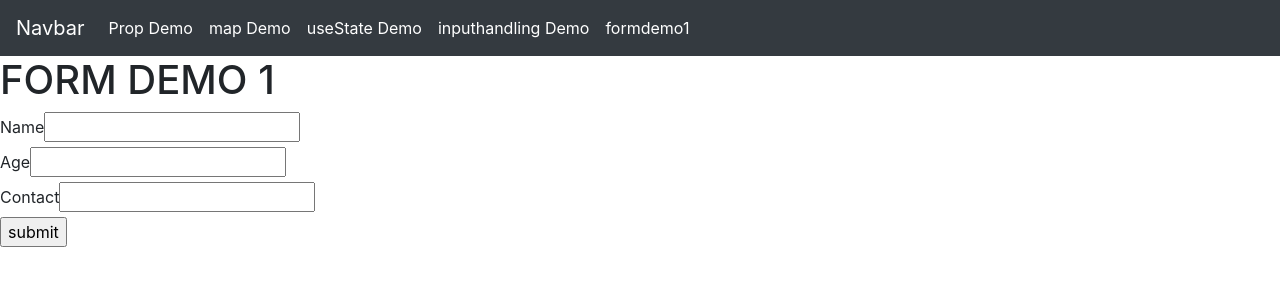
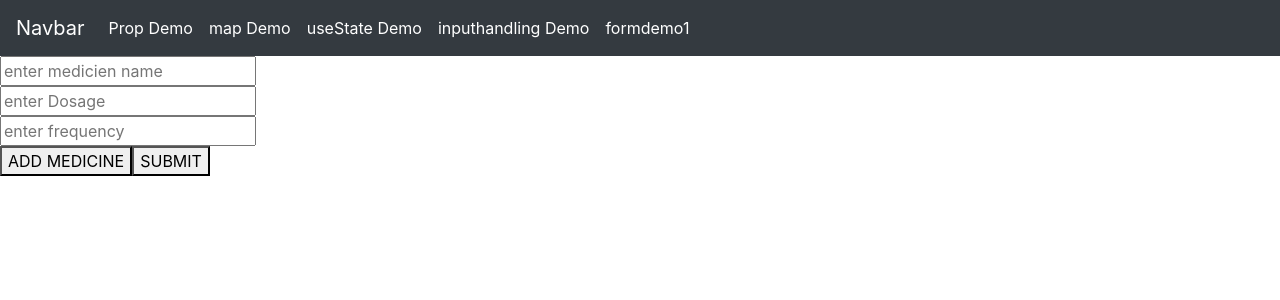
Before and after one commit to samirvithlani/mern2025-weekend, a React (Vite) app: page /formdemo1 in a window 1280 px wide. Shown: the top 300 px of the page. Built offline with nearby package versions, Linux system fonts and the light colour scheme.

Commit message:
validation

```diff
--- a/src/App.jsx
+++ b/src/App.jsx
@@ -9,6 +9,8 @@ import { UesStateDemo } from './components/UesStateDemo'
 import { UseStateDemo2 } from './components/UseStateDemo2'
 import { InputHandling } from './components/InputHandling'
 import { FormDemo1 } from './forms/FormDemo1'
+import { FormDemo2 } from './forms/FormDemo2'
+import { FormDemo3 } from './forms/FormDemo3'
 //import './App.css'
 
 function App() {
@@ -22,7 +24,7 @@ function App() {
         <Route path="/mapdemo" element = {<MapDemo1/>}></Route>
         <Route path='/useStateDemo' element= {<UseStateDemo2/>}></Route>
         <Route path='/inputhandling' element = {<InputHandling/>}></Route>
-        <Route path='/formdemo1' element = {<FormDemo1/>}></Route>
+        <Route path='/formdemo1' element = {<FormDemo3/>}></Route>
 
       </Routes>
     </div>
--- /dev/null
+++ b/src/forms/FormDemo2.jsx
@@ -0,0 +1,58 @@
+import React, { useState } from "react";
+import { useForm } from "react-hook-form";
+import { data } from "react-router-dom";
+
+export const FormDemo2 = () => {
+  const [formData, setformData] = useState([
+    {
+      label: "Name",
+      type: "text",
+      validationtype:"required"
+    },
+    {
+      label: "Age",
+      type: "number",
+      validationtype:"required"
+    },
+    {
+      label: "City",
+      type: "text",
+      validationtype:"required"
+    },
+  ]);
+
+  const { register, handleSubmit,formState:{errors} } = useForm();
+  const submitHandler = (data) => {
+    console.log(data);
+  };
+
+  const validationSchema ={
+    name:{
+        require:{
+            value:true,
+            message:"name is requird*"
+        }
+    }
+  }
+
+  return (
+    <div>
+      <form onSubmit={handleSubmit(submitHandler)}>
+        {formData.map((fd) => {
+          return (
+            <div>
+              <label>{fd.label}</label>
+              <input
+                type={fd.type}
+                {...register(fd.label.toLowerCase())}
+              ></input>
+            </div>
+          );
+        })}
+        <div>
+          <input type="submit"></input>
+        </div>
+      </form>
+    </div>
+  );
+};
--- /dev/null
+++ b/src/forms/FormDemo3.jsx
@@ -0,0 +1,60 @@
+import React from "react";
+import { useFieldArray, useForm } from "react-hook-form";
+
+export const FormDemo3 = () => {
+  const { control, handleSubmit, register } = useForm({
+    defaultValues: {
+      medicines: [{ name: "", dosage: "", frequency: "" }],
+    },
+  });
+  //fields : array
+  const { fields, append, remove } = useFieldArray({
+    control,
+    name: "medicines",
+  });
+  const onSubmit = (data) => {
+    console.log("data", data);
+  };
+
+  return (
+    <div>
+      <form onSubmit={handleSubmit(onSubmit)}>
+        {fields.map((field, index) => {
+          return (
+            <div>
+              <div>
+                <input
+                  {...register(`medicines.${index}.name`)}
+                  placeholder="enter medicien name"
+                ></input>
+              </div>
+              <div>
+                <input
+                  {...register(`medicines.${index}.dosage`)}
+                  placeholder="enter Dosage"
+                ></input>
+              </div>
+              <div>
+                <input
+                  {...register(`medicines.${index}.frequency`)}
+                  placeholder="enter frequency"
+                ></input>
+              </div>
+            </div>
+          );
+        })}
+        <button
+          type="button"
+          onClick={() => {
+            append({ name: "", dosage: "", frequency: "" });
+          }}
+        >
+          ADD MEDICINE
+        </button>
+        <button type="submit" value="submit">
+          SUBMIT
+        </button>
+      </form>
+    </div>
+  );
+};
```
